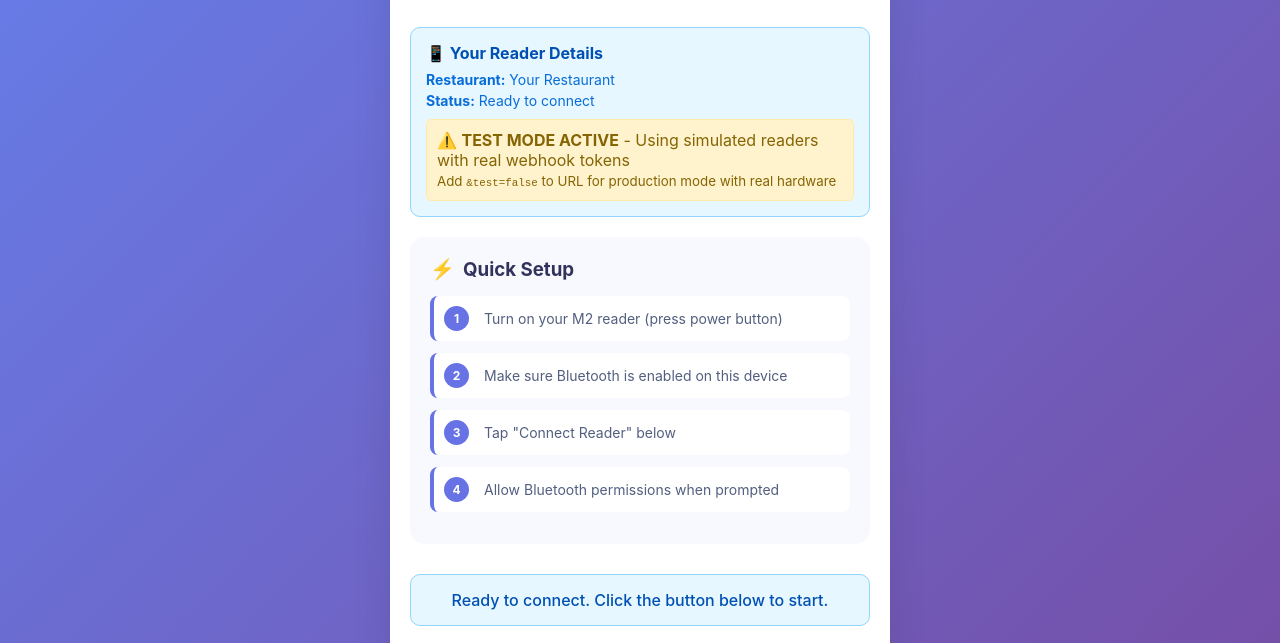
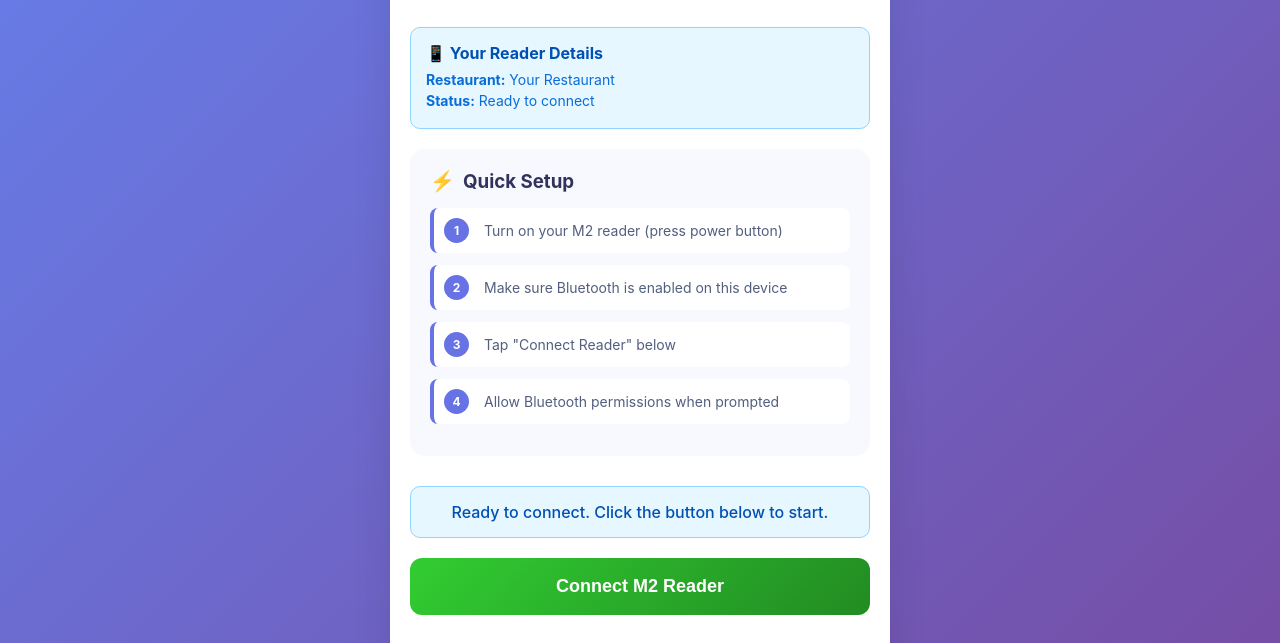
Before and after one commit to mmgt2005/readerreg, a plain HTML site: page index.html in a window 1280 px wide. Shown: the part 143-786 px from the top of the page. Drawn offline with Linux system fonts and the light colour scheme.

Commit message:
Update index.html 1022252145

```diff
--- a/index.html
+++ b/index.html
@@ -266,7 +266,7 @@
                 <p><strong>Restaurant:</strong> <span id="restaurantDisplay">Loading...</span></p>
                 <p><strong>Status:</strong> <span id="readerStatus">Ready to connect</span></p>
                 <div id="testModeIndicator" class="hidden" style="background: #fff3cd; border: 1px solid #ffeaa7; color: #856404; padding: 10px; border-radius: 5px; margin-top: 10px;">
-                    ⚠️ <strong>TEST MODE ACTIVE</strong> - Using simulated readers with real webhook tokens
+                    ⚠️ <strong>TEST MODE ACTIVE</strong> - Using simulated readers with dummy tokens
                     <br><small>Add <code>&test=false</code> to URL for production mode with real hardware</small>
                 </div>
             </div>
@@ -344,10 +344,10 @@
 
         // Configuration - Replace with your actual values
         const CONFIG = {
-            STRIPE_PUBLISHABLE_KEY: 'pk_test_your_publishable_key_here', // Replace with your key
-            WEBHOOK_URL: 'https://hook.us1.make.com/your-registration-webhook-url', // Replace with your Make registration webhook URL
-            CONNECTION_TOKEN_URL: 'https://hook.us1.make.com/your-connection-token-webhook-url', // Replace with your Make connection token webhook URL
-            TEST_MODE: true // Default test mode - can be overridden by URL parameter
+            STRIPE_PUBLISHABLE_KEY: 'pk_test_HSoWzWe6AkraLJXdgCy4mAbu', // Your real key from uploaded file
+            WEBHOOK_URL: 'https://hook.us1.make.com/s4h21uupa2fx1cvevoicy5bw4mr5wnif', // Your real registration webhook
+            CONNECTION_TOKEN_URL: 'https://hook.us1.make.com/rwuneikkc7kn5sw3ucxltbs0gtneupix', // Your real connection token webhook
+            TEST_MODE: false // Using production mode like your working version
         };
 
         // Global variables
@@ -393,7 +393,7 @@
             // Show test mode indicator if enabled
             if (CONFIG.TEST_MODE) {
                 document.getElementById('testModeIndicator').classList.remove('hidden');
-                console.log('🧪 TEST MODE ENABLED - Using simulated readers with real webhook tokens');
+                console.log('🧪 TEST MODE ENABLED - Using simulated readers with dummy tokens');
             } else {
                 console.log('🚀 PRODUCTION MODE - Using real readers and webhooks');
             }
@@ -441,12 +441,15 @@
         // Fetch connection token from Make webhook
         async function fetchConnectionToken() {
             try {
-                // Always get fresh token from webhook (both test and production mode)
+                // Test mode option - can use dummy token if webhooks are failing
                 if (CONFIG.TEST_MODE) {
-                    console.log('TEST MODE: Getting fresh token from webhook (simulated readers will be used)');
-                } else {
-                    console.log('PRODUCTION MODE: Getting fresh token from webhook');
+                    console.log('TEST MODE: Using dummy connection token for simulated readers');
+                    await new Promise(resolve => setTimeout(resolve, 500)); // Simulate delay
+                    return 'dummy_connection_token_for_simulated_readers';
                 }
+
+                // Production mode - always get fresh token from webhook
+                console.log('PRODUCTION MODE: Getting fresh token from webhook');
 
                 console.log('Requesting connection token for location:', setupData.location_id);
 
```
